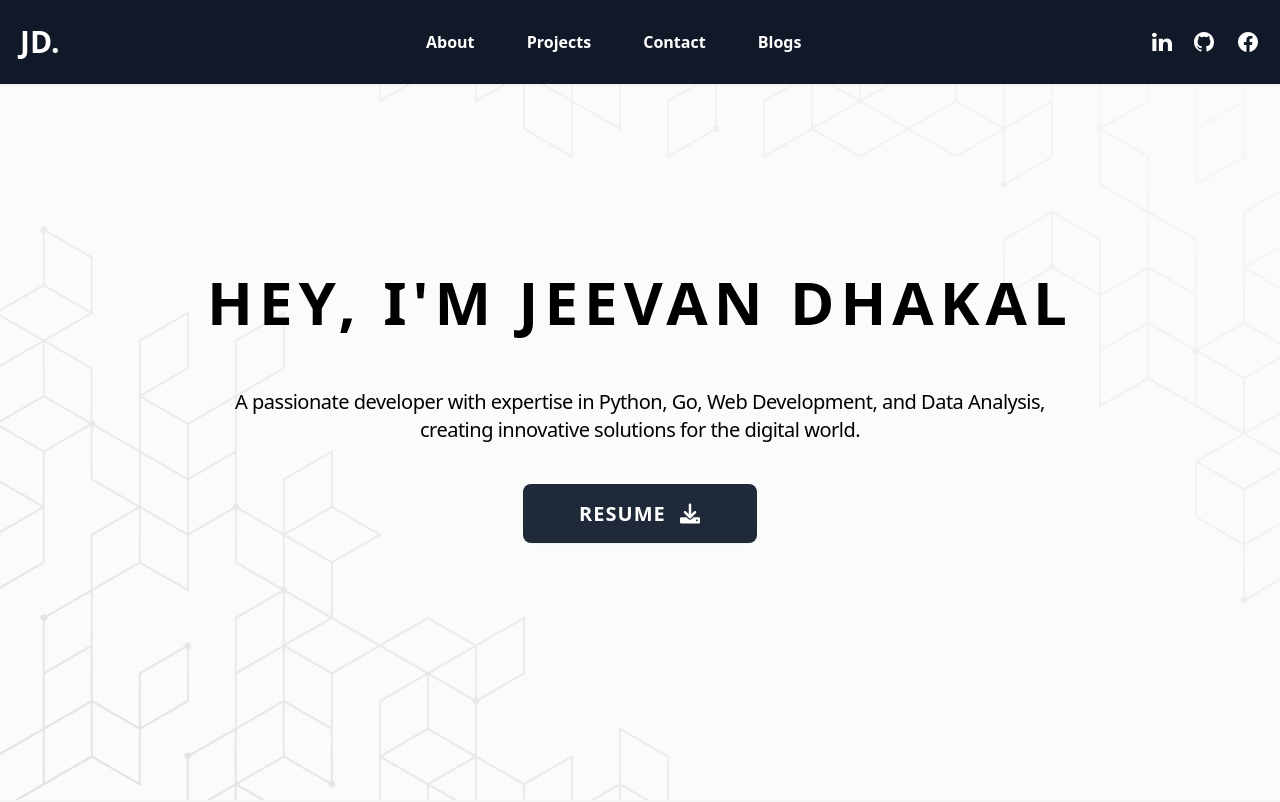
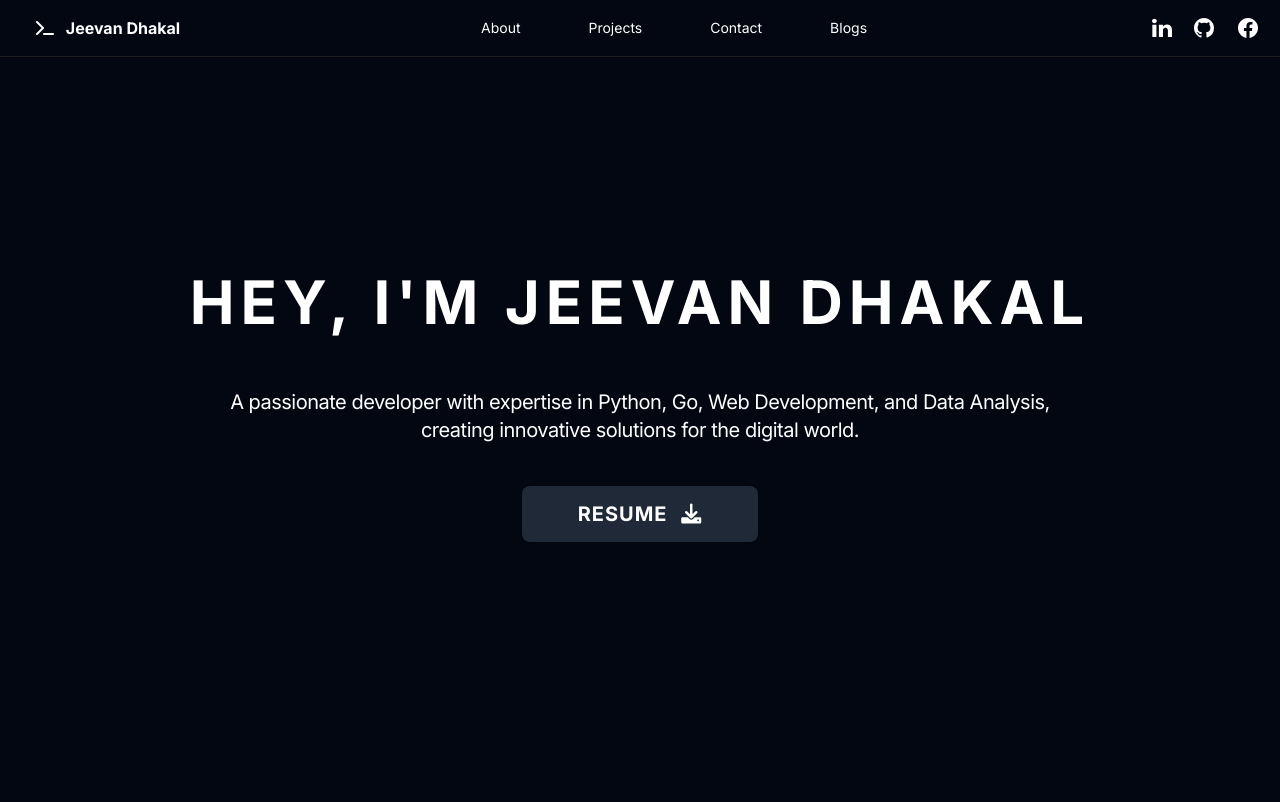
Before and after one commit to jeevandhakal/portfolio, a plain HTML site: page index.html in a window 1280 px wide. Shown: the top 802 px of the page. Drawn offline with Linux system fonts and the light colour scheme.

Commit message:
Styled navbar.

```diff
--- a/index.html
+++ b/index.html
@@ -8,6 +8,9 @@
   <link rel="icon" type="image/png" sizes="32x32" href="images/assets/favicon-32x32.png">
   <link rel="icon" type="image/png" sizes="16x16" href="images/assets/favicon-16x16.png">
   <link rel="manifest" href="images/assets/site.webmanifest">
+  <link rel="preconnect" href="https://fonts.googleapis.com">
+  <link rel="preconnect" href="https://fonts.gstatic.com" crossorigin>
+  <link href="https://fonts.googleapis.com/css2?family=Inter:ital,opsz,wght@0,14..32,100..900;1,14..32,100..900&display=swap" rel="stylesheet">
   <meta name="theme-color" content="#ffffff">
   <title>Jeevan Dhakal - Portfolio</title>
   <meta name="description" content="I'm Jeevan Dhakal, a passionate developer with expertise in Python, Go, Web Development, and Data
@@ -17,12 +20,12 @@
   <link rel="stylesheet" href="css/output.css">
 </head>
 
-<body class="bg-gray-100">
+<body class="bg-gray-950 text-white">
   <!-- Navbar -->
-  <nav class="fixed w-full z-10 top-0  bg-gray-900 drop-shadow-sm text-white px-5 py-6">
+  <nav class="bg-gray-950 fixed w-full z-10 top-0 px-5  border-b-[1px] border-[#1e1e1e]">
     <div class="container mx-auto flex justify-between items-center">
-      <a class="text-3xl font-bold font-heading transition ease-in duration-100 hover:text-gray-200" href="#">
-        JD.
+      <a class="font-bold p-4 transition ease-in duration-100 hover:bg-[#1e1e1e]" href="#">
+        <i class="fa-solid fa-terminal"></i>  <span class="ml-2">Jeevan Dhakal</span>
       </a>
       <button id="nav-menu-btn" class="md:hidden"><svg xmlns="http://www.w3.org/2000/svg" fill="none"
           viewBox="0 0 24 24" stroke-width="1.5" stroke="currentColor" class="w-8 h-8">
@@ -30,16 +33,16 @@
         </svg>
       </button>
       <!-- Menu -->
-      <div class="hidden md:block px-4 mx-auto font-semibold font-heading space-x-12">
-        <a href="#about" class="transition ease-in duration-100 ml-4 hover:text-gray-200">About</a>
-        <a href="#projects" class="transition ease-in duration-100 ml-4 hover:text-gray-200">Projects</a>
-        <a href="#contact" class="transition ease-in duration-100 ml-4 hover:text-gray-200">Contact</a>
+      <div class="hidden md:block font-normal text-sm">
+        <a href="#about" class="px-8 py-5 hover:bg-[#1e1e1e]">About</a>
+        <a href="#projects" class="px-8 py-5 hover:bg-[#1e1e1e]">Projects</a>
+        <a href="#contact" class="px-8 py-5 hover:bg-[#1e1e1e]">Contact</a>
         <a href="https://jeevandhakal.pythonanywhere.com" target="_blank"
-          class="transition ease-in duration-100 ml-4 hover:text-gray-200">Blogs</a>
+          class="px-8 py-5 hover:bg-[#1e1e1e]">Blogs</a>
       </div>
       <!-- Header Icons -->
       <div class="hidden xl:flex items-center space-x-5">
-        <a href="https://www.linkedin.com/in/dhakaljeevan/" class="transition ease-in duration-100 hover:text-gray-200">
+        <a href="https://www.linkedin.com/in/dhakaljeevan/" class=" hover:bg-[#1e1e1e]">
           <svg class="w-5 h-5" fill="currentColor" viewBox="0 0 64 64" aria-hidden="true">
             <path fill-rule="evenodd"
               d="M1.15 21.7h13V61h-13zm46.55-1.3c-5.7 0-9.1 2.1-12.7 6.7v-5.4H22V61h13.1V39.7c0-4.5 2.3-8.9 7.5-8.9s8.3 4.4 8.3 8.8V61H64V38.7c0-15.5-10.5-18.3-16.3-18.3zM7.7 2.6C3.4 2.6 0 5.7 0 9.5s3.4 6.9 7.7 6.9 7.7-3.1 7.7-6.9S12 2.6 7.7 2.6z"
@@ -47,7 +50,7 @@
             </path>
           </svg>
         </a>
-        <a href="https://github.com/jeevandhakal" class="transition ease-in duration-100 hover:text-gray-200">
+        <a href="https://github.com/jeevandhakal" class=" hover:bg-[#1e1e1e]">
           <svg class="w-6 h-6" fill="currentColor" viewBox="0 0 24 24" aria-hidden="true">
             <path fill-rule="evenodd"
               d="M12 2C6.477 2 2 6.484 2 12.017c0 4.425 2.865 8.18 6.839 9.504.5.092.682-.217.682-.483 0-.237-.008-.868-.013-1.703-2.782.605-3.369-1.343-3.369-1.343-.454-1.158-1.11-1.466-1.11-1.466-.908-.62.069-.608.069-.608 1.003.07 1.531 1.032 1.531 1.032.892 1.53 2.341 1.088 2.91.832.092-.647.35-1.088.636-1.338-2.22-.253-4.555-1.113-4.555-4.951 0-1.093.39-1.988 1.029-2.688-.103-.253-.446-1.272.098-2.65 0 0 .84-.27 2.75 1.026A9.564 9.564 0 0112 6.844c.85.004 1.705.115 2.504.337 1.909-1.296 2.747-1.027 2.747-1.027.546 1.379.202 2.398.1 2.651.64.7 1.028 1.595 1.028 2.688 0 3.848-2.339 4.695-4.566 4.943.359.309.678.92.678 1.855 0 1.338-.012 2.419-.012 2.747 0 .268.18.58.688.482A10.019 10.019 0 0022 12.017C22 6.484 17.522 2 12 2z"
@@ -55,7 +58,7 @@
           </svg>
         </a>
         <a href="https://www.facebook.com/jeevan.dhakal.121/"
-          class="transition ease-in duration-100 hover:text-gray-200">
+          class=" hover:bg-[#1e1e1e]">
           <svg class="w-6 h-6" fill="currentColor" viewBox="0 0 24 24" aria-hidden="true">
             <path fill-rule="evenodd"
               d="M22 12c0-5.523-4.477-10-10-10S2 6.477 2 12c0 4.991 3.657 9.128 8.438 9.878v-6.987h-2.54V12h2.54V9.797c0-2.506 1.492-3.89 3.777-3.89 1.094 0 2.238.195 2.238.195v2.46h-1.26c-1.243 0-1.63.771-1.63 1.562V12h2.773l-.443 2.89h-2.33v6.988C18.343 21.128 22 16.991 22 12z"
@@ -74,8 +77,8 @@
   </nav>
 
   <!-- Hero Section -->
-  <header class="bg-hero-image bg-cover flex items-center justify-center  text-center h-screen">
-    <div class="bg-gray-100 h-screen flex  w-full bg-opacity-40">
+  <header class="flex items-center justify-center  text-center h-screen">
+    <div class="h-screen flex  w-full bg-opacity-40">
       <div class="max-w-5xl m-auto">
         <h1 class="text-5xl md:text-6xl font-bold tracking-widest uppercase mb-14">Hey, I'm Jeevan Dhakal</h1>
         <p class="text-xl mt-3 mx-2 mb-14 tracking-tight md:mx-24">A passionate developer with expertise in Python, Go,
```
Also changed, not shown: css/output.css, pages/about.html (added), 2 other files.
